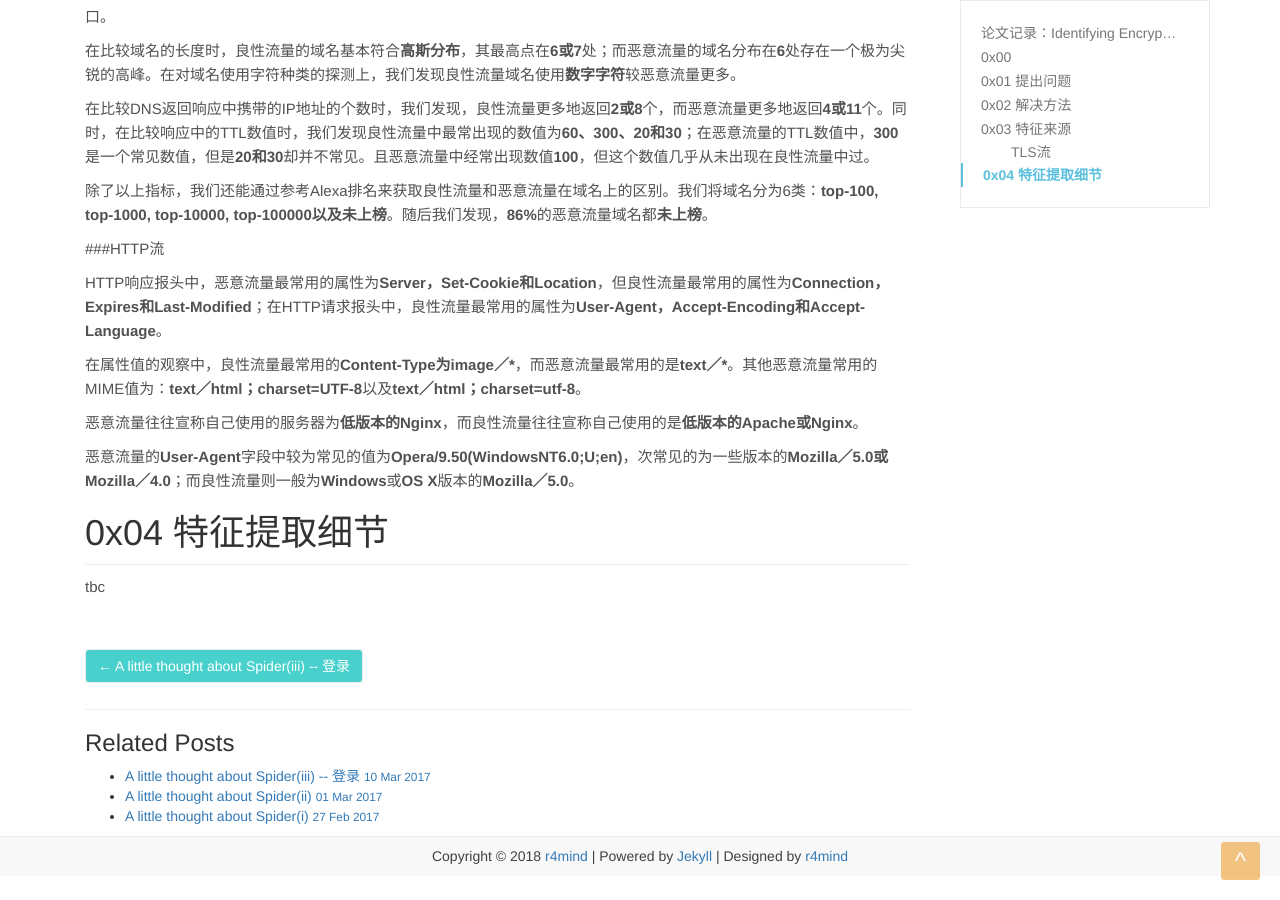
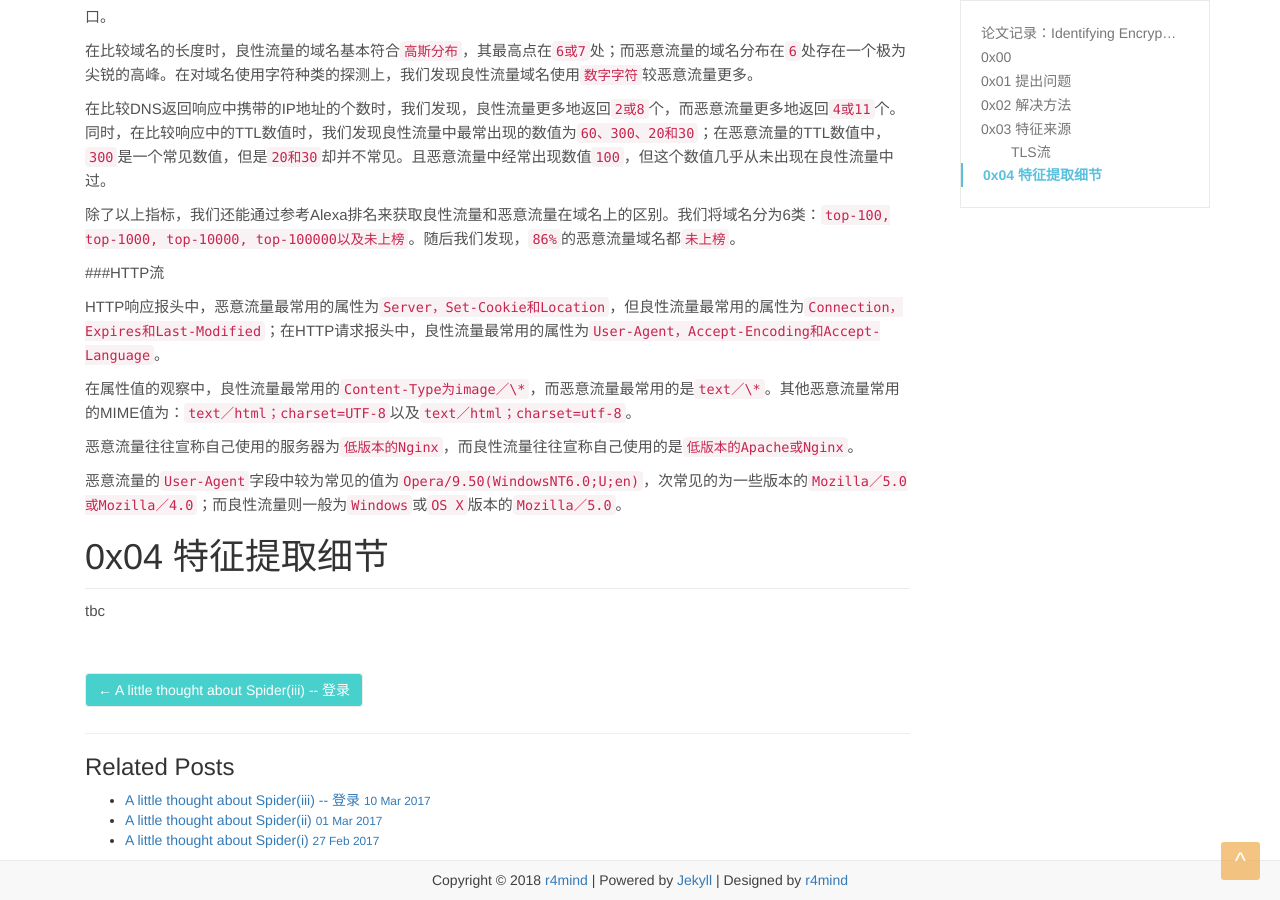
Before and after one commit to Songcoming/haha, a Jekyll site: the page built from _posts/2018-07-27-论文记录：Identifying Encrypted Malware Traffic with Contextual Flow Data.md, in a window 1280 px wide and 900 px high, scrolled down 1595 px. Built offline with Jekyll 4.4.1, drawn with Linux system fonts in a browser that asks for light colours; comment, search, counter and statistics services are not loaded.

````diff
--- a/_posts/2018-07-27-论文记录：Identifying Encrypted Malware Traffic with Contextual Flow Data.md
+++ b/_posts/2018-07-27-论文记录：Identifying Encrypted Malware Traffic with Contextual Flow Data.md
@@ -14,13 +14,13 @@ categories: ["Lectures"]
 * 题目：Identifying Encrypted Malware Traffic with Contextual Flow Data
 * 作者： Blake Anderson (Cisco), David McGrew (Cisco)
 * 出处：AISec '16 Proceedings of the 2016 ACM Workshop on Artificial Intelligence and Security
-* 关键词：Malware; Machine Learning; Transport Layer Security; Network Monitoring<!-- more -->
+* 关键词：Malware; Machine Learning; Transport Layer Security; Network Monitoring
 
 # 0x01 提出问题
 
 * 根据恶意软件收发的加密流量数据来检测恶意软件的类型是很有必要的。
 * 传统的特征提取方式大多聚焦在数据包大小和一些与时间有关的参数，本文扩充了特征提取范围，运用到完整TLS握手数据包、同TLS握手数据包同一来源的DNS数据流和5分钟窗口内的HTTP数据流（后两者被称为contextual flow）。根据以上数据，我们能够
-* 将提取到的特征输入到监督机器学习算法中，能够得到非常高的识别准确率。
+* 将提取到的特征输入到监督机器学习算法中，能够得到非常高的识别准确率。<!-- more -->
 
 # 0x02 解决方法
 
@@ -31,9 +31,9 @@ categories: ["Lectures"]
 # 0x03 特征来源
 ### TLS流
 
-TLS流在交互之初是不加密的，因其需要同远程服务器进行握手。我们可以观测到的未加密TLS元数据包括**clientHello**和**clientKeyExchange**。从这些包的信息中，我们可以推断出客户端使用的TLS库等信息。从这些信息中，我们可以发现，良性流量的行为轨迹与恶意流量是十分不同的。
+TLS流在交互之初是不加密的，因其需要同远程服务器进行握手。我们可以观测到的未加密TLS元数据包括`clientHello`和`clientKeyExchange`。从这些包的信息中，我们可以推断出客户端使用的TLS库等信息。从这些信息中，我们可以发现，良性流量的行为轨迹与恶意流量是十分不同的。
 
-客户端方面，我们首先观察两个TLS特征：**Offered Ciphersuites**和**Advertised TLS Extensions**。对于前者，恶意流量更喜欢在**clientHello**中提供**0x0004(TLS_RSA_WITH_RC4_128_MD5)**套件，而良性流量则更多提供**0x002f(TLS_RSA_WITH_AES_128_CBC_SHA)**套件；对于后者，大多数TLS流量提供**0x000d(signature_algorithms)**，但是良性流量会使用以下很少在恶意流量中见到的参数：
+客户端方面，我们首先观察两个TLS特征：`Offered Ciphersuites`和`Advertised TLS Extensions`。对于前者，恶意流量更喜欢在`clientHello`中提供`0x0004(TLS_RSA_WITH_RC4_128_MD5)`套件，而良性流量则更多提供`0x002f(TLS_RSA_WITH_AES_128_CBC_SHA)`套件；对于后者，大多数TLS流量提供`0x000d(signature_algorithms)`，但是良性流量会使用以下很少在恶意流量中见到的参数：
 
 ```
 0x0005 (status request)
@@ -43,29 +43,29 @@ TLS流在交互之初是不加密的，因其需要同远程服务器进行握
 
 随后，我们观察良性与恶性流量客户端公钥的区别。良性流量往往选择256-bit的椭圆曲线密码公钥，而恶意流量往往选择2048-bit的RSA密码公钥。
 
-服务端方面，我们能够从**serverHello**流中得到服务端选择的**Offered Ciphersuites**和**Advertised TLS Extensions**信息。良性流量的选择比较多元化，而恶性流量往往会选择**较为过时**的技术。在**certificate**流中，我们能够得到服务端的证书链。无论是恶意流量还是良性流量，其证书的数量都是差不多的，但若我们观察长度为1的证书链，就能够发现，其中的70%都来自恶意流量自签名，0.1%来自良性流量自签名。
+服务端方面，我们能够从`serverHello`流中得到服务端选择的`Offered Ciphersuites`和`Advertised TLS Extensions`信息。良性流量的选择比较多元化，而恶性流量往往会选择`较为过时`的技术。在`certificate`流中，我们能够得到服务端的证书链。无论是恶意流量还是良性流量，其证书的数量都是差不多的，但若我们观察长度为1的证书链，就能够发现，其中的70%都来自恶意流量自签名，0.1%来自良性流量自签名。
 
-除此之外，**SubjectAltName**这个X.509拓展以及**证书的有效时间**也可区分一定量的良性和恶意流量。
+除此之外，`SubjectAltName`这个X.509拓展以及`证书的有效时间`也可区分一定量的良性和恶意流量。
 
 ###DNS流
 
 许多恶意软件使用域名生成算法来随机生成域名，这是一个明显区别于普通流量的行为。因此这便是我们识别恶意流量的突破口。
 
-在比较域名的长度时，良性流量的域名基本符合**高斯分布**，其最高点在**6或7**处；而恶意流量的域名分布在**6**处存在一个极为尖锐的高峰。在对域名使用字符种类的探测上，我们发现良性流量域名使用**数字字符**较恶意流量更多。
+在比较域名的长度时，良性流量的域名基本符合`高斯分布`，其最高点在`6或7`处；而恶意流量的域名分布在`6`处存在一个极为尖锐的高峰。在对域名使用字符种类的探测上，我们发现良性流量域名使用`数字字符`较恶意流量更多。
 
-在比较DNS返回响应中携带的IP地址的个数时，我们发现，良性流量更多地返回**2或8**个，而恶意流量更多地返回**4或11**个。同时，在比较响应中的TTL数值时，我们发现良性流量中最常出现的数值为**60、300、20和30**；在恶意流量的TTL数值中，**300**是一个常见数值，但是**20和30**却并不常见。且恶意流量中经常出现数值**100**，但这个数值几乎从未出现在良性流量中过。
+在比较DNS返回响应中携带的IP地址的个数时，我们发现，良性流量更多地返回`2或8`个，而恶意流量更多地返回`4或11`个。同时，在比较响应中的TTL数值时，我们发现良性流量中最常出现的数值为`60、300、20和30`；在恶意流量的TTL数值中，`300`是一个常见数值，但是`20和30`却并不常见。且恶意流量中经常出现数值`100`，但这个数值几乎从未出现在良性流量中过。
 
-除了以上指标，我们还能通过参考Alexa排名来获取良性流量和恶意流量在域名上的区别。我们将域名分为6类：**top-100, top-1000, top-10000, top-100000以及未上榜**。随后我们发现，**86%**的恶意流量域名都**未上榜**。
+除了以上指标，我们还能通过参考Alexa排名来获取良性流量和恶意流量在域名上的区别。我们将域名分为6类：`top-100, top-1000, top-10000, top-100000以及未上榜`。随后我们发现，`86%`的恶意流量域名都`未上榜`。
 
 ###HTTP流
 
-HTTP响应报头中，恶意流量最常用的属性为**Server，Set-Cookie和Location**，但良性流量最常用的属性为**Connection，Expires和Last-Modified**；在HTTP请求报头中，良性流量最常用的属性为**User-Agent，Accept-Encoding和Accept-Language**。
+HTTP响应报头中，恶意流量最常用的属性为`Server，Set-Cookie和Location`，但良性流量最常用的属性为`Connection，Expires和Last-Modified`；在HTTP请求报头中，良性流量最常用的属性为`User-Agent，Accept-Encoding和Accept-Language`。
 
-在属性值的观察中，良性流量最常用的**Content-Type为image／\***，而恶意流量最常用的是**text／\***。其他恶意流量常用的MIME值为：**text／html；charset=UTF-8**以及**text／html；charset=utf-8**。
+在属性值的观察中，良性流量最常用的`Content-Type为image／\*`，而恶意流量最常用的是`text／\*`。其他恶意流量常用的MIME值为：`text／html；charset=UTF-8`以及`text／html；charset=utf-8`。
 
-恶意流量往往宣称自己使用的服务器为**低版本的Nginx**，而良性流量往往宣称自己使用的是**低版本的Apache或Nginx**。
+恶意流量往往宣称自己使用的服务器为`低版本的Nginx`，而良性流量往往宣称自己使用的是`低版本的Apache或Nginx`。
 
-恶意流量的**User-Agent**字段中较为常见的值为**Opera/9.50(WindowsNT6.0;U;en)**，次常见的为一些版本的**Mozilla／5.0或Mozilla／4.0**；而良性流量则一般为**Windows**或**OS X**版本的**Mozilla／5.0**。
+恶意流量的`User-Agent`字段中较为常见的值为`Opera/9.50(WindowsNT6.0;U;en)`，次常见的为一些版本的`Mozilla／5.0或Mozilla／4.0`；而良性流量则一般为`Windows`或`OS X`版本的`Mozilla／5.0`。
 
 # 0x04 特征提取细节
 
````
